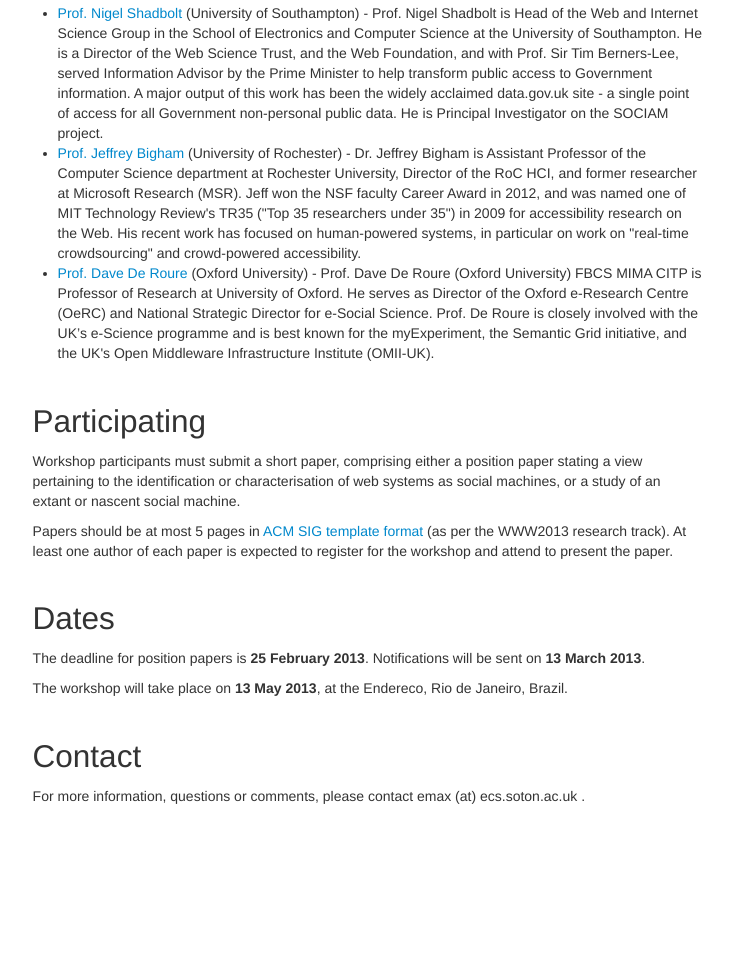
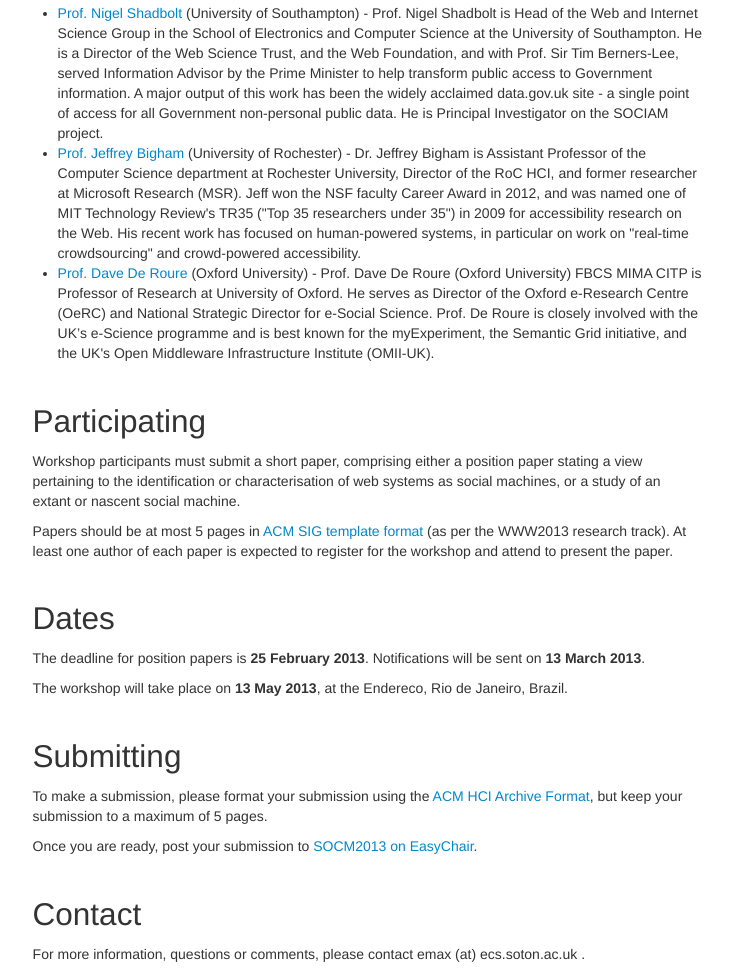
Before and after one commit to electronicmax/sociam, a plain HTML site: page www2013/index.html in a window 1280 px wide. Shown: the part 2392-3366 px from the top of the page, without its empty margins (304-1036 px from the left). Before the commit the page ends 3208 px from the top, so only its background shows below. Drawn offline with Linux system fonts and the light colour scheme.

Commit message:
socm2013 update

```diff
--- a/www2013/index.html
+++ b/www2013/index.html
@@ -78,14 +78,12 @@
 		  </table>
 
 		  <h2 id="organizers">Organizers</h2>
-
 		  The principal organizers of the workshop are as follows:
 		  <ul>
 			<li><a href="http://users.ecs.soton.ac.uk/nrs/">Prof. Nigel Shadbolt</a> (University of Southampton) - Prof. Nigel Shadbolt is Head of the Web and Internet Science Group in the School of Electronics and Computer Science at the University of Southampton. He is a Director of the Web Science Trust, and the Web Foundation,  and with Prof. Sir Tim Berners-Lee, served Information Advisor by the Prime Minister to help transform public access to Government information. A major output of this work has been the widely acclaimed data.gov.uk site - a single point of access for all Government non-personal public data. He is Principal Investigator on the SOCIAM project.
 			<li><a href="http://www.cs.rochester.edu/~jbigham/">Prof. Jeffrey Bigham</a> (University of Rochester) - Dr. Jeffrey Bigham  is Assistant Professor of the Computer Science department at Rochester University, Director of the RoC HCI, and former researcher at Microsoft Research (MSR).  Jeff won the NSF faculty Career Award in 2012, and was named one of MIT Technology Review's TR35 ("Top 35 researchers under 35") in 2009 for accessibility research on the Web.  His recent work has focused on human-powered systems, in particular on work on "real-time crowdsourcing" and crowd-powered accessibility.
 			<li><a href="http://www.oerc.ox.ac.uk/people/dder">Prof. Dave De Roure</a> (Oxford University) - Prof. Dave De Roure (Oxford University) FBCS MIMA CITP is Professor of Research at University of Oxford.  He serves as Director of the Oxford e-Research Centre (OeRC) and National Strategic Director for e-Social Science.  Prof. De Roure is closely involved with the UK’s e-Science programme and is best known for the myExperiment, the Semantic Grid initiative, and the UK's Open Middleware Infrastructure Institute (OMII-UK).
 		  </ul>
-
 		  <h2 id="participating">Participating</h2>
 		  <p>
 			Workshop participants must submit a short paper, comprising either a position paper stating a view pertaining to the identification or characterisation of web systems as social machines, or a study of an extant or nascent social machine.
@@ -99,6 +97,19 @@
 		  </p>
 		  <p>
 			The workshop will take place on <b>13 May 2013</b>, at the Endereco, Rio de Janeiro, Brazil.
+		  </p>
+
+		  <h2 id="contact">Submitting</h2>
+		  <p>
+			To make a submission, please format your submission using
+			the <a href="http://chi2013.acm.org/authors/format/">ACM
+			HCI Archive Format</a>, but keep your submission to a
+			maximum of 5 pages.
+		  </p>
+		  <p>
+			Once you are ready, post your submission
+			to <a href="https://www.easychair.org/conferences/?conf=socm2013">SOCM2013
+			on EasyChair</a>.
 		  </p>
 
 		  <h2 id="contact">Contact</h2>
```
